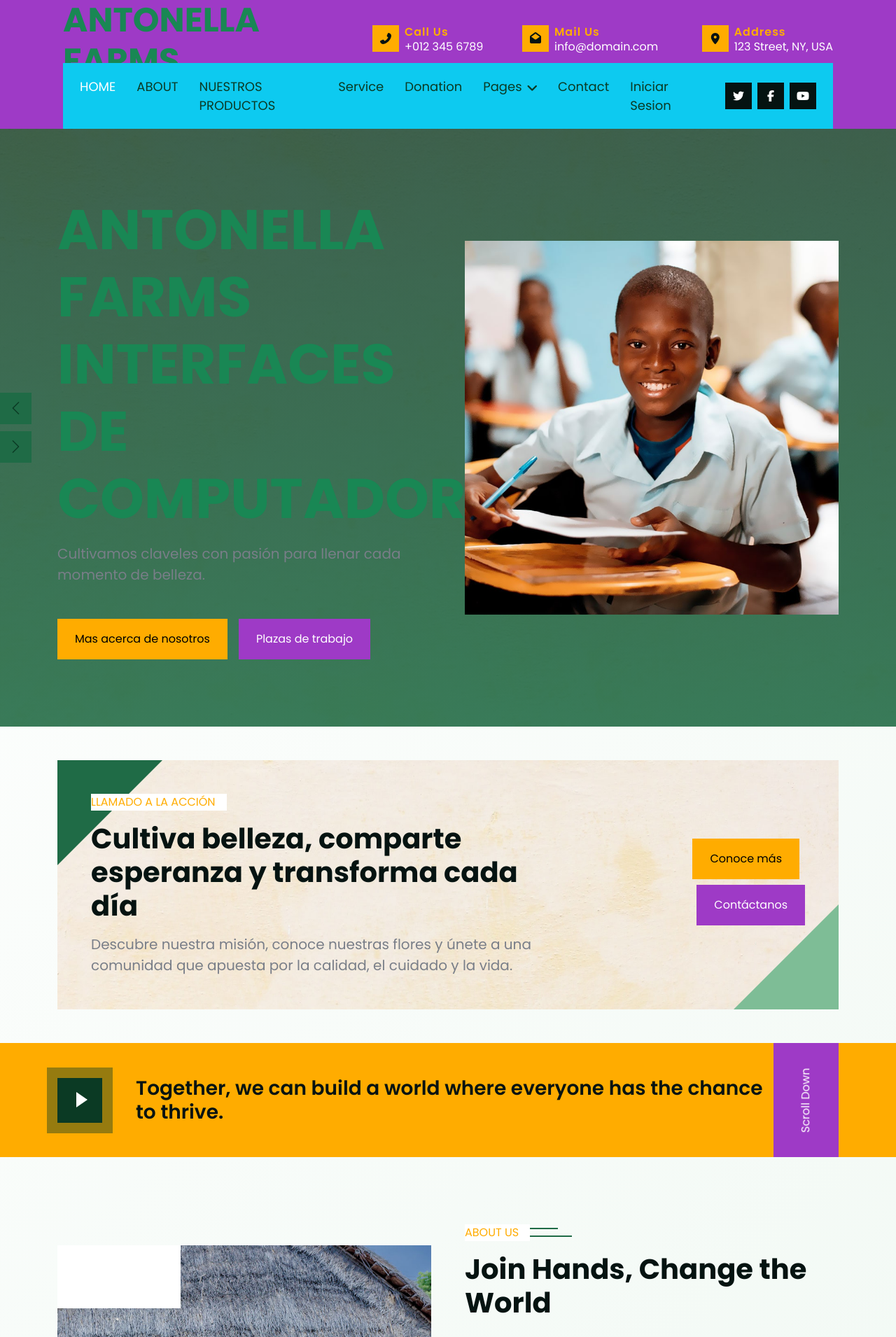
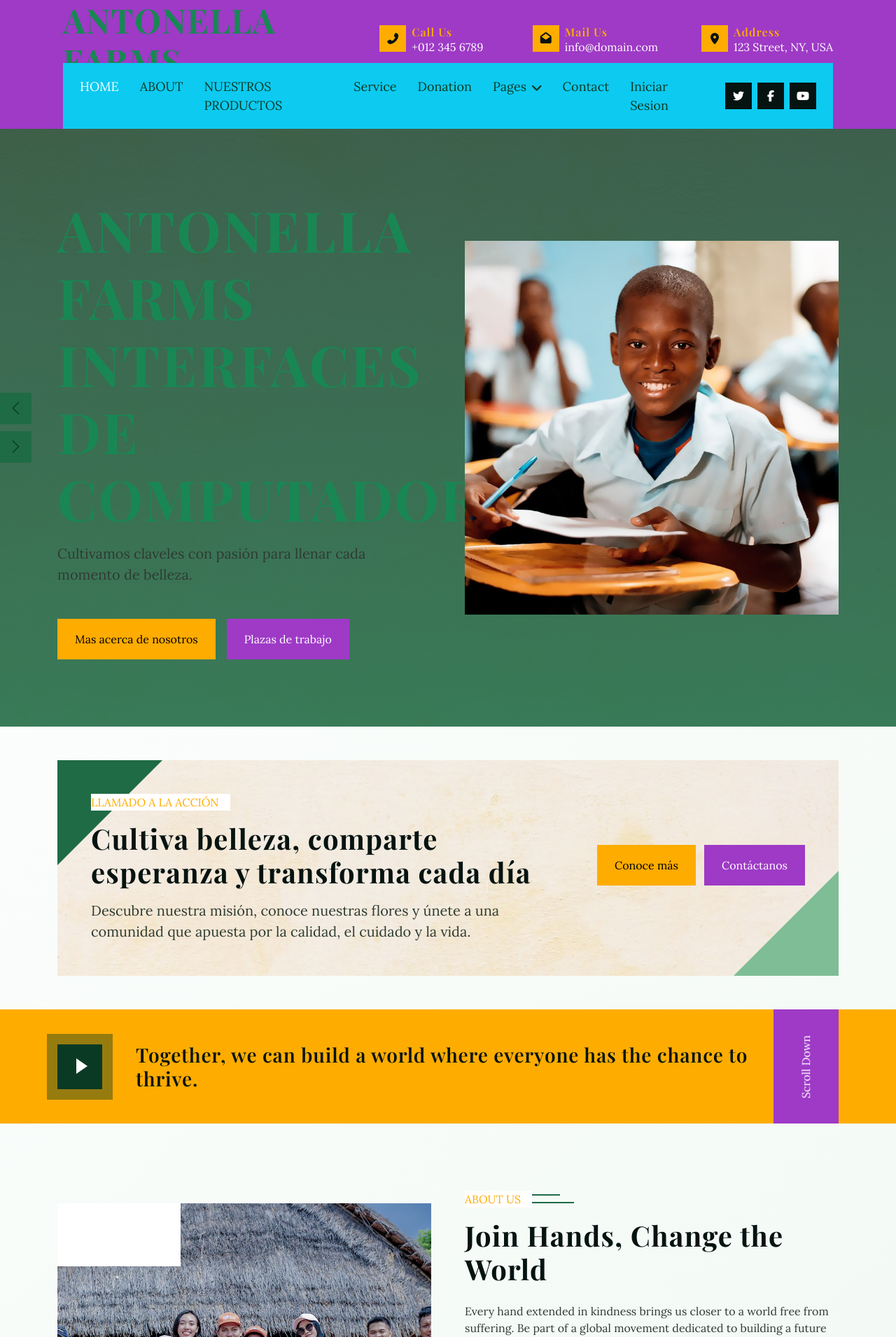
Before and after one commit to samanthaotacoma2186-eng/interfazG6, a Django app: page / in a window 1280 px wide. Shown: the top 1910 px of the page at 70% size. Run offline with Django 5.2, Linux system fonts and the light colour scheme; some libraries are stand-ins or nearby versions.

Commit message:
tipo de letras

```diff
--- a/inicio/static/public/css/style.css
+++ b/inicio/static/public/css/style.css
@@ -1,10 +1,10 @@
-@import url('https://fonts.googleapis.com/css2?family=Poppins:wght@400;500;600;700&display=swap');
+@import url('https://fonts.googleapis.com/css2?family=Lora:wght@400;500;600;700&family=Playfair+Display:wght@400;500;600;700&display=swap');
 
 /********** Template CSS **********/
 :root {
     --bs-primary: #1f6b46;
-    --font-body: 'Poppins', sans-serif;
-    --font-heading: 'Poppins', sans-serif;
+    --font-body: 'Lora', serif;
+    --font-heading: 'Playfair Display', serif;
     --bs-secondary: #7ebd96;
     --bs-success: #2e8b57;
     --bs-dark: #0b3a24;
@@ -14,11 +14,14 @@
 
 body {
     font-family: var(--font-body);
+    color: #2f3b32;
     background: linear-gradient(135deg, #ffffff 0%, #edf7f0 45%, #d9efe3 100%);
 }
 
 h1, h2, h3, h4, h5, h6 {
     font-family: var(--font-heading);
+    letter-spacing: 0.03em;
+    line-height: 1.2;
 }
 
 .back-to-top {
```
